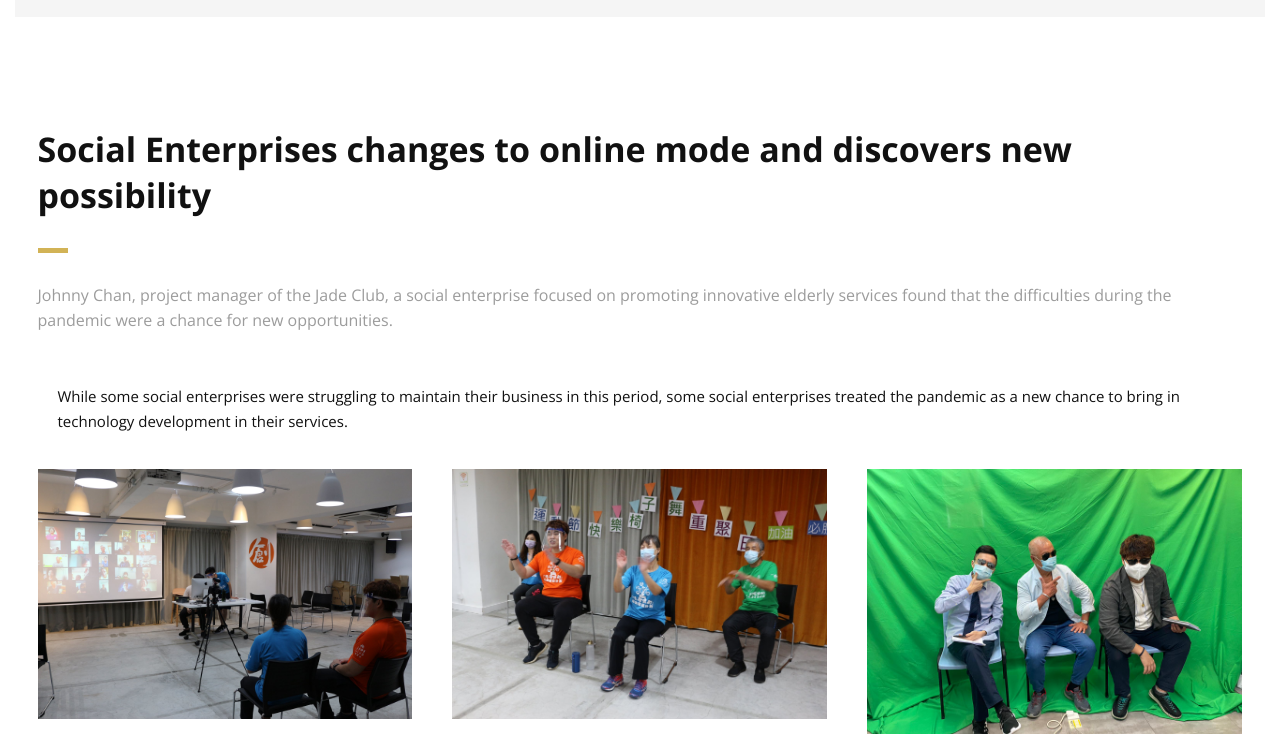
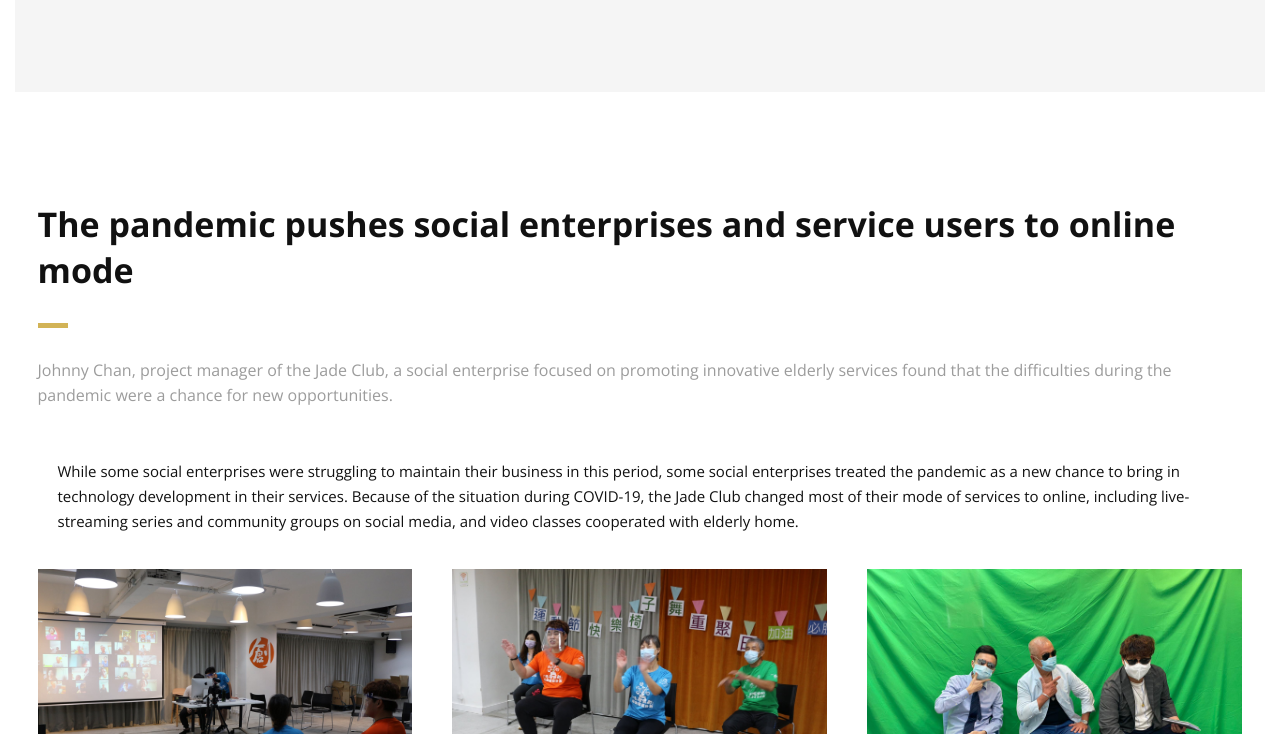
Before and after one commit to heliakwok/socialenterprise, a plain HTML site: page index.html in a window 1280 px wide. Shown: the part 2437-3171 px from the top of the page. Drawn offline with nearby package versions, Linux system fonts and the light colour scheme; a script that the page names is missing.

Commit message:
Update index.html

```diff
--- a/index.html
+++ b/index.html
@@ -207,7 +207,7 @@
 
                     <div class="section-heading">
                         <h2 class="section-title">Social Enterprise Nowadays</h2>
-                        <p class="section-subtitle">According to the latest Social Enterprise Directory published by Social Enterprise Business Center, there are 690 social enterprises in Hong Kong, with on average 25% of them belonging to the lifestyle, education and training, healthcare and fitness and home categories.</p>
+                        <p class="section-subtitle">According to the latest Social Enterprise Directory published by Social Enterprise Business Center, there are 690 social enterprises in Hong Kong, with on average 25% of them belonging to the lifestyle, education and training, healthcare and fitness and home categories. Rising from 320 social enterprises ten years ago, the number of social enterprises in Hong Kong is continuously increasing.</p>
                     </div>
 
                 </div>
@@ -261,13 +261,12 @@
                 <!--Content of the Right Side-->
                 <div class="col-1">
                     <div class="section-heading">
-                        <h2 class="section-title">Social Enterprises changes to online mode and discovers new possibility</h2>
+                        <h2 class="section-title">The pandemic pushes social enterprises and service users to online mode</h2>
                         <p class="section-subtitle">Johnny Chan, project manager of the Jade Club, a social enterprise focused on promoting innovative elderly services found that the difficulties during the pandemic were a chance for new opportunities.
                          </p>
                     </div>
                     <div class="col-1">
-                        <p>While some social enterprises were struggling to maintain their business in this period, some social enterprises treated the pandemic as a new chance to bring in technology development in their services.
-
+                        <p>While some social enterprises were struggling to maintain their business in this period, some social enterprises treated the pandemic as a new chance to bring in technology development in their services. Because of the situation during COVID-19, the Jade Club changed most of their mode of services to online, including live-streaming series and community groups on social media, and video classes cooperated with elderly home.
                         </p>
                         </div>
                 </div>
```
